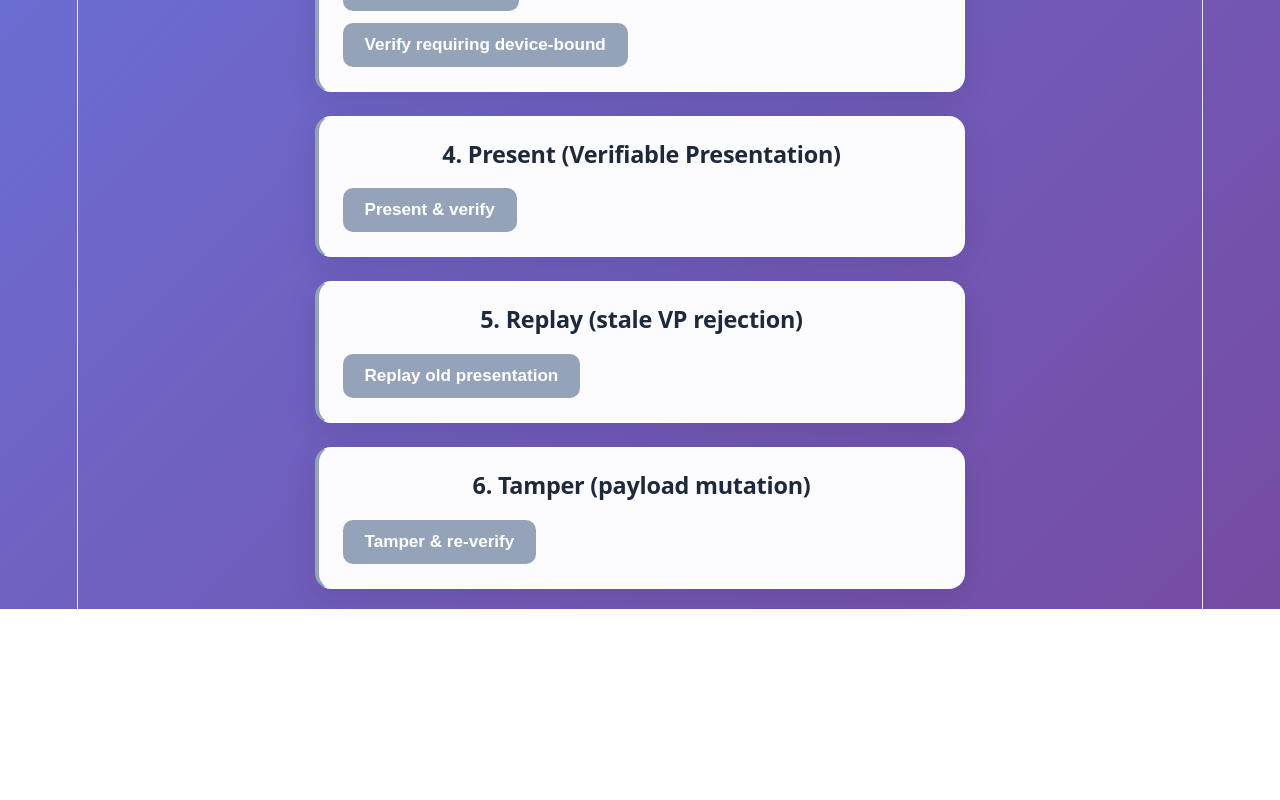
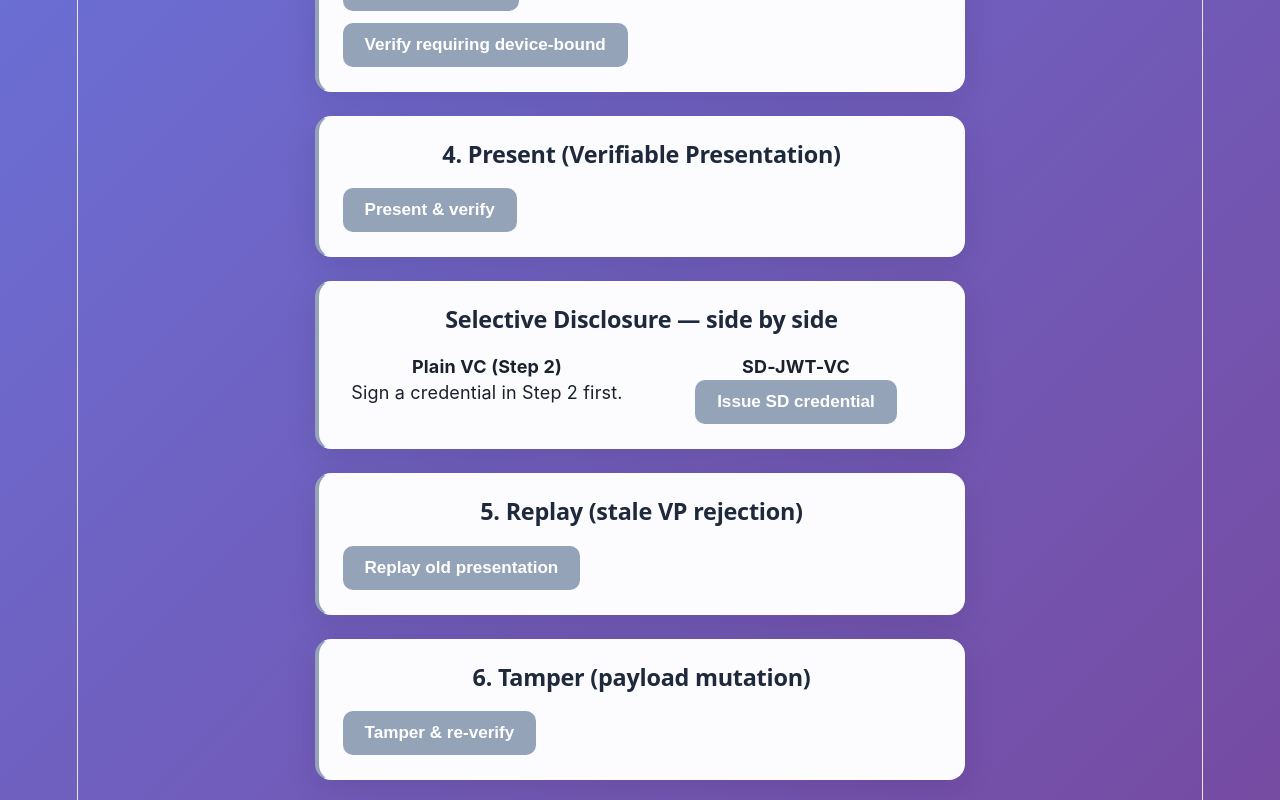
Before and after one commit to uabpleb/did-jwt-modular-demo, a React (Vite) app: page / in a window 1280 px wide. Shown: the part 965-1765 px from the top of the page. Before the commit the page ends 1574 px from the top, so only its background shows below. Built offline with nearby package versions, Linux system fonts and the light colour scheme; what did-jwt-webauthn-signer would draw is missing.

Commit message:
implement SelectiveDisclosure panel

```diff
--- a/src/App.tsx
+++ b/src/App.tsx
@@ -20,6 +20,7 @@ import Step6Tamper from './components/Step6Tamper'
 import IdentityPanel from './components/IdentityPanel'
 import PresentedVpPanel from './components/PresentedVpPanel'
 import JwtPanel from './components/JwtPanel'
+import SdIdentityPanel from './components/SdIdentityPanel'
 
 const STORAGE_KEY = 'passkey-identities'
 
@@ -28,11 +29,11 @@ export interface PresentedVp {
   nonce: string
 }
 
-function loadIdentities(): PasskeyIdentity[] {
+/*function loadIdentities(): PasskeyIdentity[] {
   const raw = localStorage.getItem(STORAGE_KEY)
   return raw ? (JSON.parse(raw) as PasskeyIdentity[]) : []
-}
-/*function loadIdentities(): PasskeyIdentity[] {
+}*/
+function loadIdentities(): PasskeyIdentity[] {
   const raw = localStorage.getItem(STORAGE_KEY)
   if (!raw) return []
   try {
@@ -41,7 +42,7 @@ function loadIdentities(): PasskeyIdentity[] {
   } catch {
     return []
   }
-}*/
+}
 
 const resolver = new Resolver(getJwkResolver())
 
@@ -98,6 +99,7 @@ function App() {
         <Step2Sign identity={activeIdentity} identities={identities} onIdentityResolved={handleIdentityResolved} onSigned={setLastJwt} log={log} />
         <Step3Verify deviceBoundRequired={deviceBoundRequired} identity={activeIdentity} jwt={lastJwt} resolver={resolver} log={log} />
         <Step4Present deviceBoundRequired={deviceBoundRequired} identity={activeIdentity} jwt={lastJwt} resolver={resolver} onPresented={setPresentedVp} log={log} />
+        <SdIdentityPanel identity={activeIdentity} jwt={lastJwt} resolver={resolver} deviceBoundRequired={deviceBoundRequired} log={log} />
         <Step5Replay identity={activeIdentity} presentedVp={presentedVp} resolver={resolver} log={log} />
         <Step6Tamper identity={activeIdentity} jwt={lastJwt} resolver={resolver} deviceBoundRequired={deviceBoundRequired} log={log} />
 
--- /dev/null
+++ b/src/components/SdIdentityPanel.tsx
@@ -0,0 +1,166 @@
+import { useState } from 'react'
+import { Resolver } from 'did-resolver'
+import { WebAuthnSigner, WebAuthnVerifier, BrowserAuthenticatorBackend, base64urlDecode, WEBAUTHN_ALG } from 'did-jwt-webauthn-signer'
+import { issueSdCredential, createSdPresentation, verifySdPresentation, type Disclosure } from 'did-jwt-vc'
+import type { PasskeyIdentity } from '../utils/registration'
+import type { StepResult } from './step-types'
+
+interface Props {
+    identity: PasskeyIdentity | null
+    jwt: string | null
+    resolver: Resolver
+    deviceBoundRequired: boolean
+    log: (msg: string, obj?: unknown) => void
+}
+
+const AUDIENCE = 'demo-verifier'
+
+function decodePlainClaims(jwt: string | null): Record<string, unknown> | null {
+    if (!jwt) {
+        return null
+    }
+
+    try {
+        const payload = JSON.parse(new TextDecoder().decode(base64urlDecode(jwt.split('.')[1])))
+        return payload.vc?.credentialSubject ?? null
+    } catch {
+        return null
+    }
+}
+
+export default function SdIdentityPanel({ identity, jwt, resolver, deviceBoundRequired, log }: Props) {
+    const [issued, setIssued] = useState<{ jwt: string; disclosures: Disclosure[] } | null>(null)
+    const [reveal, setReveal] = useState<Record<string, boolean>>({ memberSince: true, verificationLevel: false })
+    const [presentResult, setPresentResult] = useState<StepResult | null>(null)
+    const [claims, setClaims] = useState<Record<string, unknown> | null>(null)
+    const [undisclosedCount, setUndisclosedCount] = useState<number | null>(null)
+
+    const handleIssue = async () => {
+        if (!identity) {
+            return
+        }
+
+        try {
+            const backend = new BrowserAuthenticatorBackend(base64urlDecode(identity.credentialId).buffer)
+            const signer = new WebAuthnSigner(backend)
+            const result = await issueSdCredential({
+                issuer: {
+                    did: identity.didJwk,
+                    signer: signer,
+                    alg: WEBAUTHN_ALG,
+                },
+                disclosed: {
+                    passkey: true,
+                    demo: 'did-jwt WebAuthn signer'
+                },
+                hidden: {
+                    memberSince: '2024-01-15', verificationLevel:'gold'
+                },
+                base: {
+                    sub: identity.didJwk
+                }
+            })
+
+            setIssued({jwt: result.jwt, disclosures: result.disclosures})
+            setClaims(null)
+            setPresentResult(null)
+            log('✅ Issued SD-JWT-VC.', { jwt: result.jwt, disclosures: result.disclosures })
+        } catch (e) {
+            const message = (e as Error).message
+            log(`SD issue failed: ${message}`)
+        }
+    }
+
+    const handlePresent = async () => {
+        if (!identity || !issued) {
+            return null
+        }
+
+        try {
+            const backend = new BrowserAuthenticatorBackend(base64urlDecode(identity.credentialId).buffer)
+            const signer = new WebAuthnSigner(backend)
+            const revealNames = Object.keys(reveal).filter((k) => reveal[k])
+
+            const { combined } = await createSdPresentation({
+                vcJwt: issued.jwt,
+                disclosures: issued.disclosures,
+                reveal: revealNames,
+                holderDid: identity.didJwk,
+                signer: signer,
+                alg: WEBAUTHN_ALG,
+                audience: AUDIENCE,
+                nonce: crypto.randomUUID()
+            })
+
+            const verifier = new WebAuthnVerifier(identity.rpId, { origin: location.origin, requireDeviceBound: deviceBoundRequired})
+            // expectedNonce must match what was just used — re-derive by re-splitting isn't available here,
+            // so verify against the same call's nonce by capturing it above instead of re-generating.
+            const result = await verifySdPresentation(combined, {
+                resolver: resolver,
+                expectedAudience: AUDIENCE,
+                expectedNonce: JSON.parse(new TextDecoder().decode(base64urlDecode(combined.split('~').pop()!.split('.')[1]))).nonce,
+                verifier: verifier
+            })
+
+            setClaims(result.claims)
+            setUndisclosedCount(result.undisclosedCount)
+            setPresentResult({ ok: true, msg: `✓ Presented & verified. ${result.disclosedNames.length} revealed, ${result.undisclosedCount} withheld.` })
+            log('✅ SD presentation verified.', { revealed: result.disclosedNames, claims: result.claims })
+
+        } catch (e) {
+            const message = (e as Error).message
+            setPresentResult({ ok: false, msg: message })
+            log(`SD present/verify failed: ${message}`)
+        }
+
+
+    }
+
+    const plainClaims = decodePlainClaims(jwt)
+
+  return (
+    <div className="step">
+      <h2>Selective Disclosure — side by side</h2>
+      <div style={{ display: 'flex', gap: '20px', flexWrap: 'wrap' }}>
+        <div style={{ flex: 1, minWidth: '260px' }}>
+          <h3 style={{ fontSize: '1rem' }}>Plain VC (Step 2)</h3>
+          {plainClaims ? <pre>{JSON.stringify(plainClaims, null, 2)}</pre> : <p>Sign a credential in Step 2 first.</p>}
+        </div>
+
+        <div style={{ flex: 1, minWidth: '260px' }}>
+          <h3 style={{ fontSize: '1rem' }}>SD-JWT-VC</h3>
+          <button type="button" onClick={handleIssue} disabled={!identity}>
+            Issue SD credential
+          </button>
+
+          {issued && (
+            <div style={{ marginTop: '10px' }}>
+              {Object.keys(reveal).map((name) => (
+                <label key={name} style={{ display: 'block', margin: '4px 0' }}>
+                  <input
+                    type="checkbox"
+                    checked={reveal[name]}
+                    onChange={(e) => setReveal({ ...reveal, [name]: e.target.checked })}
+                  />
+                  {' '}reveal <code>{name}</code>
+                </label>
+              ))}
+              <button type="button" onClick={handlePresent} style={{ marginTop: '8px' }}>
+                Present (SD)
+              </button>
+            </div>
+          )}
+
+          {presentResult && <p className={presentResult.ok ? 'ok' : 'bad'}>{presentResult.msg}</p>}
+          {claims && (
+            <>
+              <pre>{JSON.stringify(claims, null, 2)}</pre>
+              <p style={{ fontSize: '0.85rem', color: '#64748b' }}>{undisclosedCount} claim(s) remain hashed, unreadable to this verifier.</p>
+            </>
+          )}
+
+        </div>
+      </div>
+    </div>
+  )
+}
--- a/src/components/Step2Sign.tsx
+++ b/src/components/Step2Sign.tsx
@@ -72,7 +72,12 @@ function buildVcPayload(didJwk: string) {
     vc: {
       '@context': ['https://www.w3.org/2018/credentials/v1'],
       type: ['VerifiableCredential'],
-      credentialSubject: { passkey: true, demo: 'did-jwt WebAuthn signer' },
+      credentialSubject: {
+        passkey: true,
+        demo: 'did-jwt WebAuthn signer',
+        memberSince: '2024-01-15',
+        verificationLevel: 'gold'
+      },
     },
   }
 }
```
